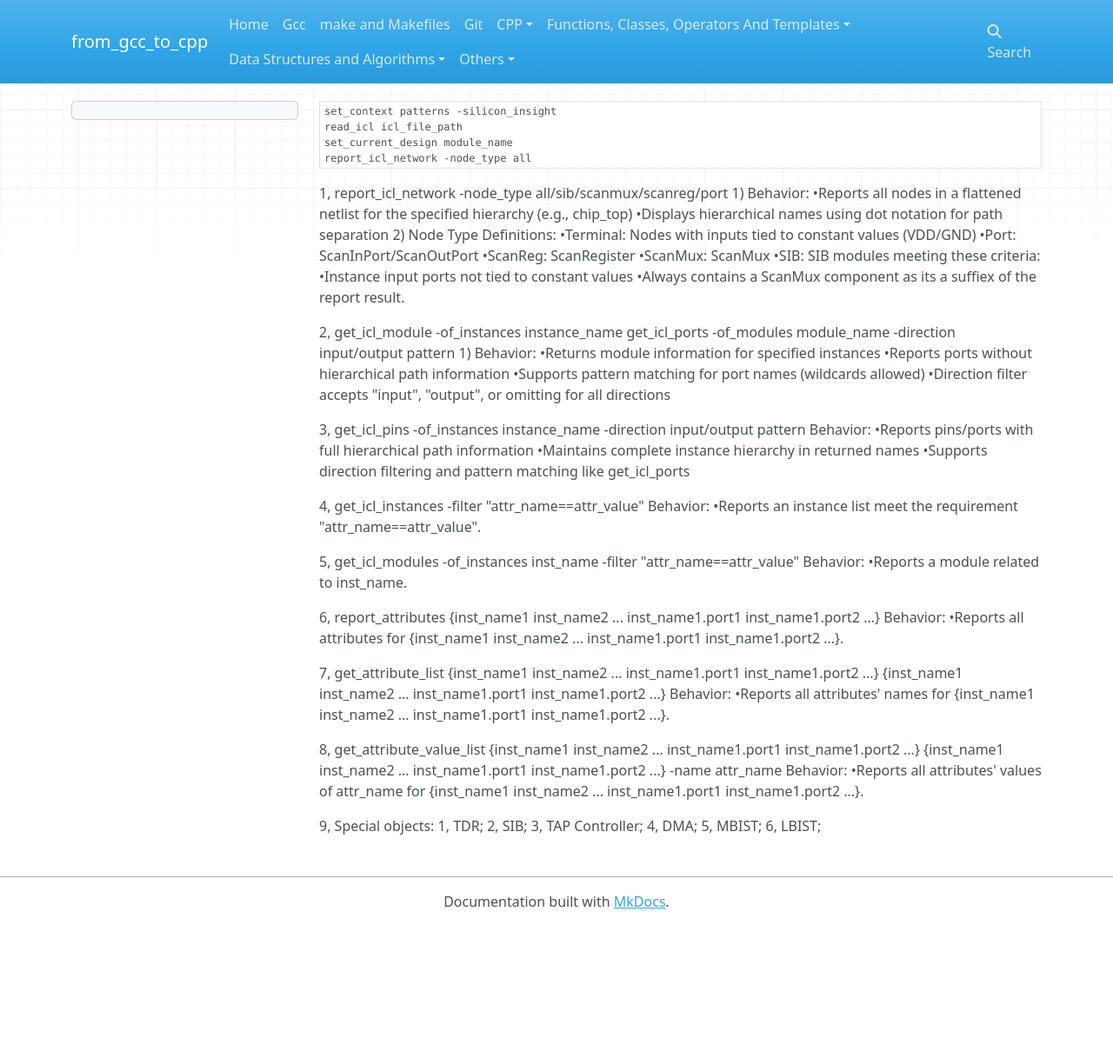
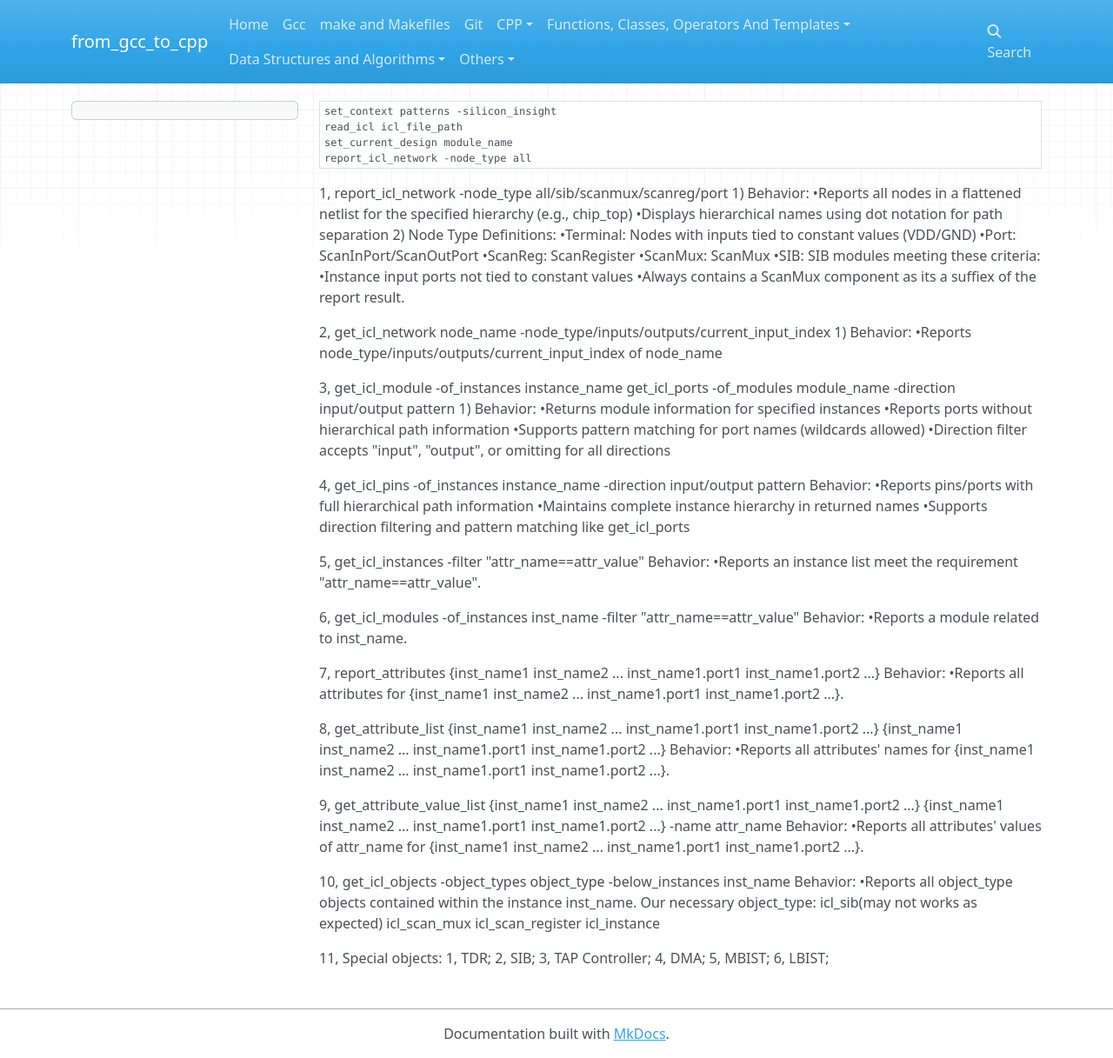
Before and after one commit to 0BananaBig0/from_gcc_to_cpp, an MkDocs documentation site: the page built from docs/dft/get_icl_info.md, in a window 1280 px wide and 1217 px high. Shown: the whole window at 87% size. Built offline with MkDocs 1.6.1, drawn with Linux system fonts in a browser that asks for light colours; nearby versions of some CDN libraries.

Commit message:
docs/dft/get_icl_info.md: get icl node types and objects like mux and registers

```diff
--- a/docs/dft/get_icl_info.md
+++ b/docs/dft/get_icl_info.md
@@ -17,7 +17,11 @@ report_icl_network -node_type all
             •Instance input ports not tied to constant values
             •Always contains a ScanMux component as its a suffiex of the report result.
 
-2, get_icl_module -of_instances instance_name
+2, get_icl_network node_name -node_type/inputs/outputs/current_input_index
+    1) Behavior:
+        •Reports node_type/inputs/outputs/current_input_index of node_name
+
+3, get_icl_module -of_instances instance_name
    get_icl_ports -of_modules module_name -direction input/output pattern
     1) Behavior:
         •Returns module information for specified instances
@@ -25,33 +29,42 @@ report_icl_network -node_type all
         •Supports pattern matching for port names (wildcards allowed)
         •Direction filter accepts "input", "output", or omitting for all directions
 
-3, get_icl_pins -of_instances instance_name -direction input/output pattern
+4, get_icl_pins -of_instances instance_name -direction input/output pattern
     Behavior:
         •Reports pins/ports with full hierarchical path information
         •Maintains complete instance hierarchy in returned names
         •Supports direction filtering and pattern matching like get_icl_ports
 
-4, get_icl_instances -filter "attr_name==attr_value"
+5, get_icl_instances -filter "attr_name==attr_value"
     Behavior:
         •Reports an instance list meet the requirement "attr_name==attr_value".
 
-5, get_icl_modules -of_instances inst_name -filter "attr_name==attr_value"
+6, get_icl_modules -of_instances inst_name -filter "attr_name==attr_value"
     Behavior:
         •Reports a module related to inst_name.
 
-6, report_attributes {inst_name1 inst_name2 ... inst_name1.port1 inst_name1.port2 ...}
+7, report_attributes {inst_name1 inst_name2 ... inst_name1.port1 inst_name1.port2 ...}
     Behavior:
         •Reports all attributes for {inst_name1 inst_name2 ... inst_name1.port1 inst_name1.port2 ...}.
 
-7, get_attribute_list {inst_name1 inst_name2 ... inst_name1.port1 inst_name1.port2 ...} {inst_name1 inst_name2 ... inst_name1.port1 inst_name1.port2 ...}
+8, get_attribute_list {inst_name1 inst_name2 ... inst_name1.port1 inst_name1.port2 ...} {inst_name1 inst_name2 ... inst_name1.port1 inst_name1.port2 ...}
     Behavior:
         •Reports all attributes' names for {inst_name1 inst_name2 ... inst_name1.port1 inst_name1.port2 ...}.
 
-8, get_attribute_value_list {inst_name1 inst_name2 ... inst_name1.port1 inst_name1.port2 ...} {inst_name1 inst_name2 ... inst_name1.port1 inst_name1.port2 ...} -name attr_name
+9, get_attribute_value_list {inst_name1 inst_name2 ... inst_name1.port1 inst_name1.port2 ...} {inst_name1 inst_name2 ... inst_name1.port1 inst_name1.port2 ...} -name attr_name
     Behavior:
         •Reports all attributes' values of attr_name for {inst_name1 inst_name2 ... inst_name1.port1 inst_name1.port2 ...}.
 
-9, Special objects:
+10, get_icl_objects -object_types object_type -below_instances inst_name
+    Behavior:
+        •Reports all object_type objects contained within the instance inst_name.
+    Our necessary object_type:
+        icl_sib(may not works as expected)
+        icl_scan_mux
+        icl_scan_register
+        icl_instance
+
+11, Special objects:
     1, TDR;
     2, SIB;
     3, TAP Controller;
```
